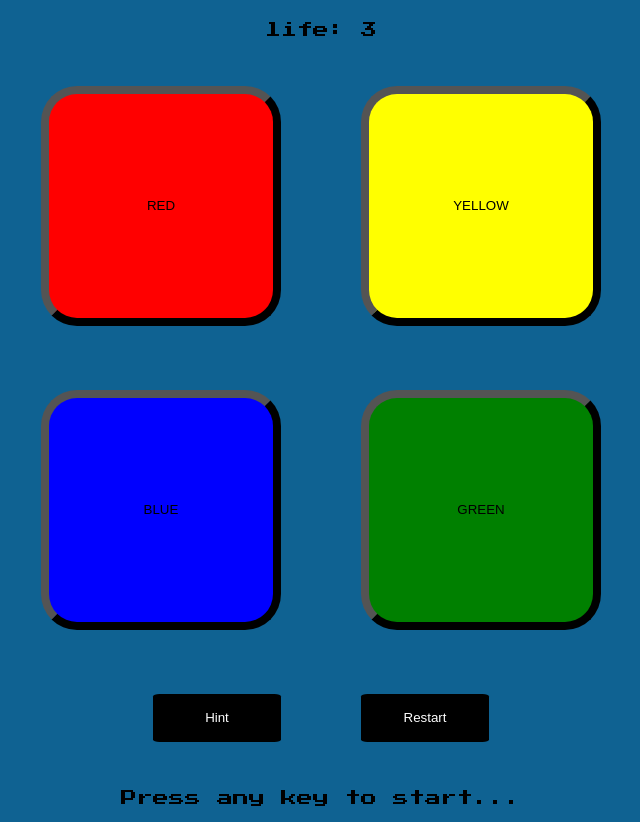
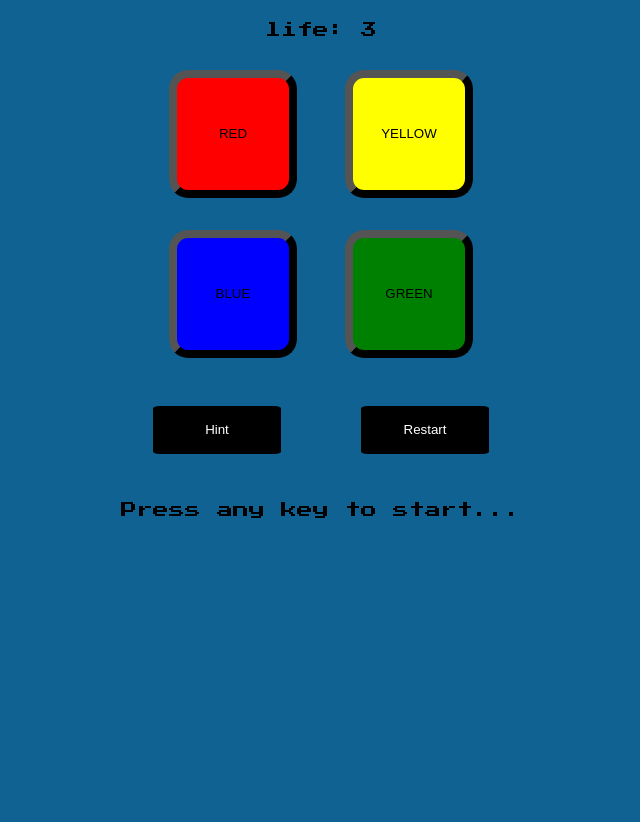
Before and after one commit to lord-sed/dummy, a plain HTML site: page index.html in a window 1280 px wide. Shown: the part 128-950 px from the top of the page, without its empty margins (319-959 px from the left). After the commit the page ends 800 px from the top, so only its background shows below. Drawn offline with Linux system fonts and the light colour scheme.

Commit message:
Update simon.css

```diff
--- a/simon.css
+++ b/simon.css
@@ -39,9 +39,9 @@ body {
 .color {
     border-radius: 15%;
     border-width: 0.5rem;
-    width: 15rem;
-    height: 15rem;
-    margin: 2rem;
+    width: 8rem;
+    height: 8rem;
+    margin: 1rem;
     flex: 0 0 auto;
 }
 
```
